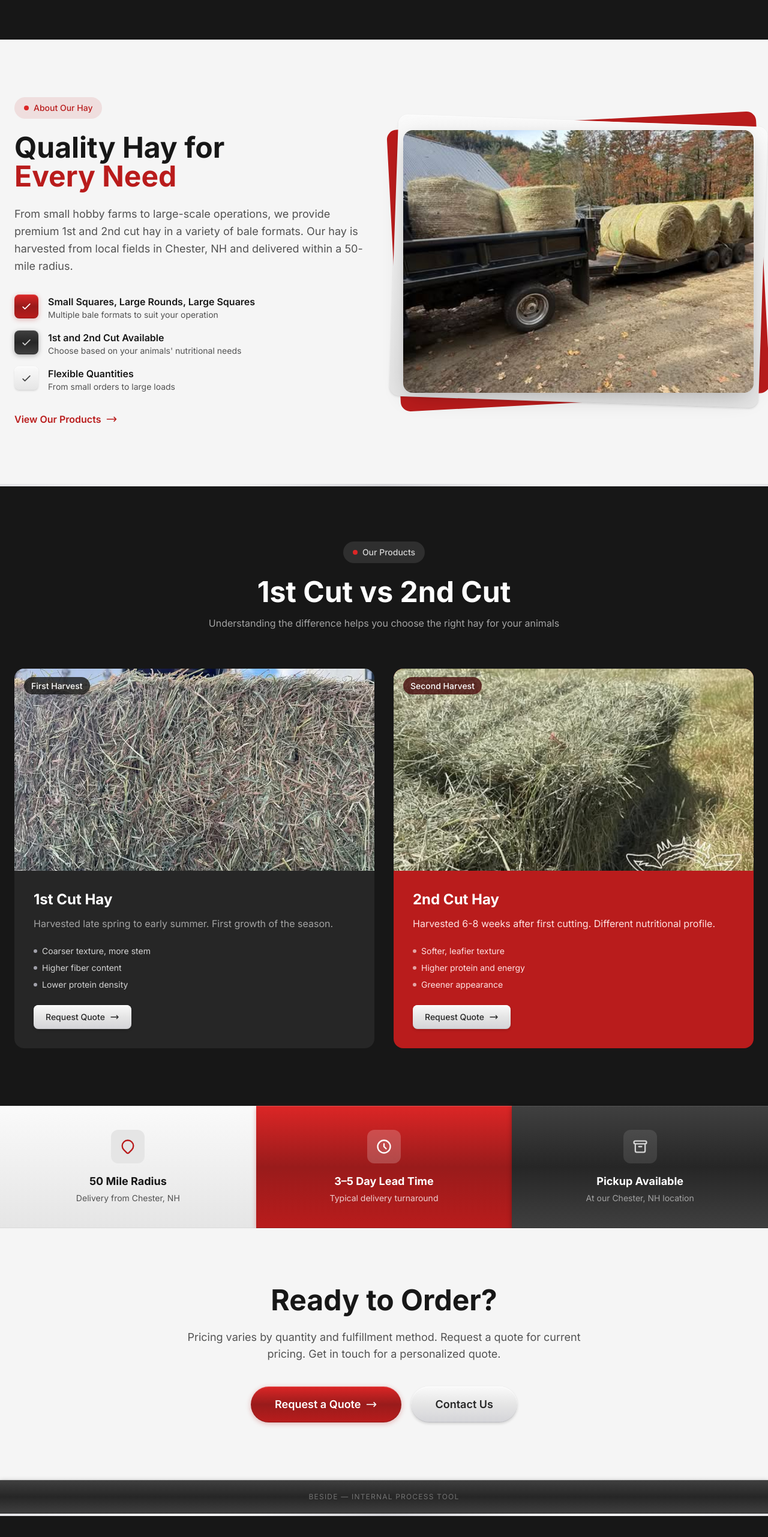
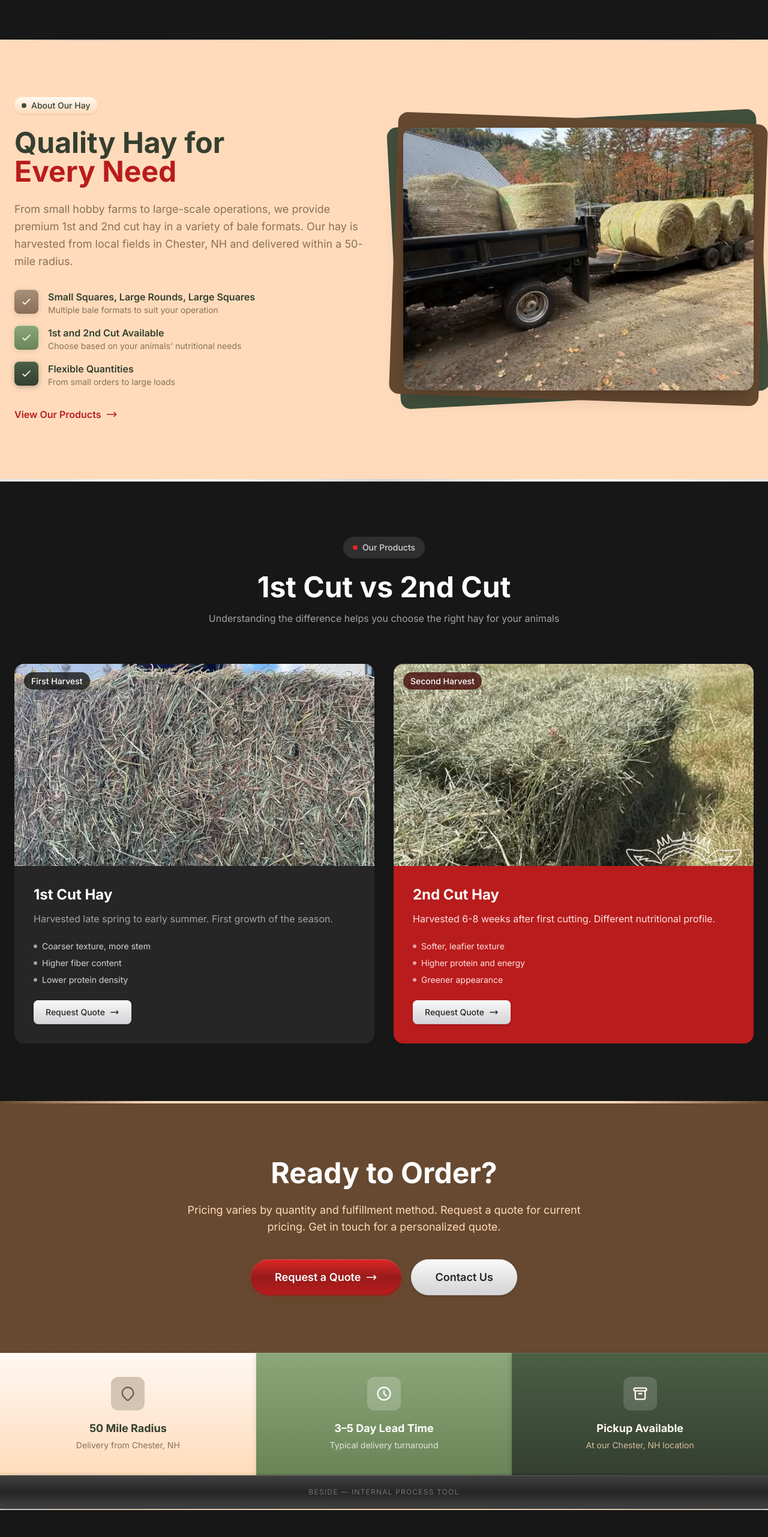
Before and after one commit to Bjorno02/Long-Barn-Hay, a Next.js app: page / in a window 1280 px wide. Shown: the part 1161-3724 px from the top of the page at 60% size. Built offline with nearby package versions, Linux system fonts and the light colour scheme.

Commit message:
Color Experiments

```diff
--- a/package.json
+++ b/package.json
@@ -22,7 +22,7 @@
     "@types/react-dom": "^18.3.1",
     "autoprefixer": "^10.4.20",
     "eslint": "^8.57.1",
-    "eslint-config-next": "^16.1.4",
+    "eslint-config-next": "^16.1.5",
     "postcss": "^8.4.47",
     "tailwindcss": "^3.4.14",
     "typescript": "^5.6.3"
--- a/src/app/globals.css
+++ b/src/app/globals.css
@@ -162,4 +162,98 @@
   .grey-surface {
     @apply bg-steel-200 text-steel-900;
   }
+
+  /* Earth tone surfaces */
+  .earth-surface {
+    background: linear-gradient(180deg, #fffdfb 0%, #fff8f2 100%);
+    @apply text-forest-800;
+  }
+
+  .earth-surface-warm {
+    background: linear-gradient(180deg, #fff8f2 0%, #FFDBBB 100%);
+    @apply text-forest-800;
+  }
+
+  .earth-surface-dark {
+    background: linear-gradient(180deg, #404E3B 0%, #343f30 100%);
+    @apply text-cream-100;
+  }
+
+  /* Forest green accent (#404E3B) */
+  .forest-accent {
+    background: linear-gradient(180deg, #4a6043 0%, #404E3B 50%, #343f30 100%);
+    box-shadow:
+      inset 0 1px 0 rgba(255,255,255,0.15),
+      inset 0 -1px 0 rgba(0,0,0,0.2),
+      0 2px 8px rgba(64, 78, 59, 0.4);
+    @apply text-cream-100;
+  }
+
+  /* Sage green accent (#7B9669) */
+  .sage-accent {
+    background: linear-gradient(180deg, #8ba77a 0%, #7B9669 50%, #6a8458 100%);
+    box-shadow:
+      inset 0 1px 0 rgba(255,255,255,0.2),
+      inset 0 -1px 0 rgba(0,0,0,0.15),
+      0 2px 8px rgba(123, 150, 105, 0.3);
+    @apply text-white;
+  }
+
+  /* Earth/taupe accent (#997E67) */
+  .earth-accent {
+    background: linear-gradient(180deg, #a8907a 0%, #997E67 50%, #8a7059 100%);
+    box-shadow:
+      inset 0 1px 0 rgba(255,255,255,0.2),
+      inset 0 -1px 0 rgba(0,0,0,0.15),
+      0 2px 8px rgba(153, 126, 103, 0.3);
+    @apply text-white;
+  }
+
+  /* Earth divider */
+  .earth-divider {
+    height: 2px;
+    background: linear-gradient(90deg,
+      transparent 0%,
+      #d4c4b4 10%,
+      #FFDBBB 50%,
+      #d4c4b4 90%,
+      transparent 100%
+    );
+  }
+
+  /* Cream pill/badge */
+  .cream-pill {
+    background: linear-gradient(180deg, #fff8f2 0%, #FFDBBB 100%);
+    box-shadow:
+      inset 0 1px 0 rgba(255,255,255,0.9),
+      0 1px 2px rgba(0,0,0,0.1);
+    @apply px-3 py-1 rounded-full text-sm font-medium text-forest-800;
+  }
+
+  /* Forest pill/badge */
+  .forest-pill {
+    background: linear-gradient(180deg, #e6ebe4 0%, #cdd7c9 100%);
+    box-shadow:
+      inset 0 1px 0 rgba(255,255,255,0.9),
+      0 1px 2px rgba(0,0,0,0.1);
+    @apply px-3 py-1 rounded-full text-sm font-medium text-forest-700;
+  }
+
+  /* Sage pill/badge */
+  .sage-pill {
+    background: linear-gradient(180deg, #e8ece4 0%, #d1d9c9 100%);
+    box-shadow:
+      inset 0 1px 0 rgba(255,255,255,0.9),
+      0 1px 2px rgba(0,0,0,0.1);
+    @apply px-3 py-1 rounded-full text-sm font-medium text-sage-500;
+  }
+
+  /* Earth pill/badge */
+  .earth-pill {
+    background: linear-gradient(180deg, #f5f0eb 0%, #e8ddd3 100%);
+    box-shadow:
+      inset 0 1px 0 rgba(255,255,255,0.9),
+      0 1px 2px rgba(0,0,0,0.1);
+    @apply px-3 py-1 rounded-full text-sm font-medium text-earth-700;
+  }
 }
--- a/src/app/page.tsx
+++ b/src/app/page.tsx
@@ -205,22 +205,23 @@ export default function HomePage(): JSX.Element {
       </section>
 
       {/* About / Intro Section */}
-      <section className="relative bg-steel-100 py-24">
+      <section className="relative py-24" style={{ backgroundColor: '#FFDBBB' }}>
+        <div className="absolute top-0 left-0 right-0 earth-divider" />
         <div className="max-w-7xl mx-auto px-6">
           <div className="grid grid-cols-1 lg:grid-cols-2 gap-16 items-center">
             {/* Text Content */}
             <div>
-              <div className="inline-flex items-center gap-2 px-4 py-2 rounded-full bg-barn-600/10 text-barn-600 text-sm font-medium mb-6">
-                <span className="w-2 h-2 rounded-full bg-barn-500" />
+              <div className="inline-flex items-center gap-2 cream-pill mb-6">
+                <span className="w-2 h-2 rounded-full bg-forest-700" />
                 About Our Hay
               </div>
 
-              <h2 className="text-4xl lg:text-5xl font-bold text-steel-900 mb-6 leading-tight">
+              <h2 className="text-4xl lg:text-5xl font-bold text-forest-800 mb-6 leading-tight">
                 Quality Hay for<br />
                 <span className="text-barn-600">Every Need</span>
               </h2>
 
-              <p className="text-lg text-steel-600 mb-8 leading-relaxed">
+              <p className="text-lg text-earth-600 mb-8 leading-relaxed">
                 From small hobby farms to large-scale operations, we provide premium 1st and 2nd cut hay
                 in a variety of bale formats. Our hay is harvested from local fields in Chester, NH
                 and delivered within a {siteConfig.radiusMiles}-mile radius.
@@ -228,36 +229,36 @@ export default function HomePage(): JSX.Element {
 
               <div className="space-y-4 mb-8">
                 <div className="flex items-start gap-4">
-                  <div className="w-10 h-10 rounded-lg chrome-red flex items-center justify-center flex-shrink-0">
+                  <div className="w-10 h-10 rounded-lg earth-accent flex items-center justify-center flex-shrink-0">
                     <svg className="w-5 h-5 text-white" fill="none" stroke="currentColor" viewBox="0 0 24 24">
                       <path strokeLinecap="round" strokeLinejoin="round" strokeWidth={2} d="M5 13l4 4L19 7" />
                     </svg>
                   </div>
                   <div>
-                    <h3 className="font-semibold text-steel-900">Small Squares, Large Rounds, Large Squares</h3>
-                    <p className="text-steel-600 text-sm">Multiple bale formats to suit your operation</p>
+                    <h3 className="font-semibold text-forest-800">Small Squares, Large Rounds, Large Squares</h3>
+                    <p className="text-earth-600 text-sm">Multiple bale formats to suit your operation</p>
                   </div>
                 </div>
                 <div className="flex items-start gap-4">
-                  <div className="w-10 h-10 rounded-lg chrome-surface-dark flex items-center justify-center flex-shrink-0">
-                    <svg className="w-5 h-5 text-steel-300" fill="none" stroke="currentColor" viewBox="0 0 24 24">
+                  <div className="w-10 h-10 rounded-lg sage-accent flex items-center justify-center flex-shrink-0">
+                    <svg className="w-5 h-5 text-white" fill="none" stroke="currentColor" viewBox="0 0 24 24">
                       <path strokeLinecap="round" strokeLinejoin="round" strokeWidth={2} d="M5 13l4 4L19 7" />
                     </svg>
                   </div>
                   <div>
-                    <h3 className="font-semibold text-steel-900">1st and 2nd Cut Available</h3>
-                    <p className="text-steel-600 text-sm">Choose based on your animals' nutritional needs</p>
+                    <h3 className="font-semibold text-forest-800">1st and 2nd Cut Available</h3>
+                    <p className="text-earth-600 text-sm">Choose based on your animals' nutritional needs</p>
                   </div>
                 </div>
                 <div className="flex items-start gap-4">
-                  <div className="w-10 h-10 rounded-lg chrome-surface flex items-center justify-center flex-shrink-0">
-                    <svg className="w-5 h-5 text-steel-700" fill="none" stroke="currentColor" viewBox="0 0 24 24">
+                  <div className="w-10 h-10 rounded-lg forest-accent flex items-center justify-center flex-shrink-0">
+                    <svg className="w-5 h-5 text-cream-100" fill="none" stroke="currentColor" viewBox="0 0 24 24">
                       <path strokeLinecap="round" strokeLinejoin="round" strokeWidth={2} d="M5 13l4 4L19 7" />
                     </svg>
                   </div>
                   <div>
-                    <h3 className="font-semibold text-steel-900">Flexible Quantities</h3>
-                    <p className="text-steel-600 text-sm">From small orders to large loads</p>
+                    <h3 className="font-semibold text-forest-800">Flexible Quantities</h3>
+                    <p className="text-earth-600 text-sm">From small orders to large loads</p>
                   </div>
                 </div>
               </div>
@@ -275,8 +276,8 @@ export default function HomePage(): JSX.Element {
 
             {/* Image */}
             <div className="relative">
-              <div className="absolute -inset-4 bg-barn-600 rounded-2xl -rotate-3" />
-              <div className="absolute -inset-4 chrome-surface rounded-2xl rotate-2" />
+              <div className="absolute -inset-4 bg-forest-700 rounded-2xl -rotate-3" />
+              <div className="absolute -inset-4 rounded-2xl rotate-2" style={{ backgroundColor: '#664930' }} />
               <div className="relative aspect-[4/3] rounded-2xl overflow-hidden shadow-deep">
                 <Image
                   src="/photos/RoundBales.jpg"
@@ -392,46 +393,14 @@ export default function HomePage(): JSX.Element {
         </div>
       </section>
 
-      {/* Service Info Strip */}
-      <section className="relative">
-        <div className="grid grid-cols-1 md:grid-cols-3">
-          <div className="chrome-surface p-10 text-center">
-            <div className="w-14 h-14 mx-auto mb-4 rounded-xl bg-steel-200 flex items-center justify-center">
-              <svg className="w-7 h-7 text-barn-600" fill="none" stroke="currentColor" viewBox="0 0 24 24">
-                <path strokeLinecap="round" strokeLinejoin="round" strokeWidth={2} d="M17.657 16.657L13.414 20.9a1.998 1.998 0 01-2.827 0l-4.244-4.243a8 8 0 1111.314 0z" />
-              </svg>
-            </div>
-            <h3 className="font-bold text-steel-900 text-lg mb-1">{siteConfig.radiusMiles} Mile Radius</h3>
-            <p className="text-steel-600 text-sm">Delivery from {siteConfig.address.city}, {siteConfig.address.state}</p>
-          </div>
-          <div className="chrome-red p-10 text-center">
-            <div className="w-14 h-14 mx-auto mb-4 rounded-xl bg-white/20 flex items-center justify-center">
-              <svg className="w-7 h-7 text-white" fill="none" stroke="currentColor" viewBox="0 0 24 24">
-                <path strokeLinecap="round" strokeLinejoin="round" strokeWidth={2} d="M12 8v4l3 3m6-3a9 9 0 11-18 0 9 9 0 0118 0z" />
-              </svg>
-            </div>
-            <h3 className="font-bold text-white text-lg mb-1">{siteConfig.deliveryLeadTimeDays} Day Lead Time</h3>
-            <p className="text-white/80 text-sm">Typical delivery turnaround</p>
-          </div>
-          <div className="chrome-surface-dark p-10 text-center">
-            <div className="w-14 h-14 mx-auto mb-4 rounded-xl bg-white/10 flex items-center justify-center">
-              <svg className="w-7 h-7 text-steel-300" fill="none" stroke="currentColor" viewBox="0 0 24 24">
-                <path strokeLinecap="round" strokeLinejoin="round" strokeWidth={2} d="M5 8h14M5 8a2 2 0 110-4h14a2 2 0 110 4M5 8v10a2 2 0 002 2h10a2 2 0 002-2V8m-9 4h4" />
-              </svg>
-            </div>
-            <h3 className="font-bold text-white text-lg mb-1">Pickup Available</h3>
-            <p className="text-steel-400 text-sm">At our Chester, NH location</p>
-          </div>
-        </div>
-      </section>
-
       {/* CTA Section */}
-      <section className="relative bg-steel-100 py-24">
+      <section className="relative py-24" style={{ backgroundColor: '#664930' }}>
+        <div className="absolute top-0 left-0 right-0 h-1" style={{ background: 'linear-gradient(90deg, transparent 0%, #FFDBBB 20%, #FFDBBB 80%, transparent 100%)' }} />
         <div className="max-w-4xl mx-auto px-6 text-center">
-          <h2 className="text-4xl lg:text-5xl font-bold text-steel-900 mb-6">
+          <h2 className="text-4xl lg:text-5xl font-bold text-white mb-6">
             Ready to Order?
           </h2>
-          <p className="text-lg text-steel-600 mb-10 max-w-2xl mx-auto">
+          <p className="text-lg text-cream-200 mb-10 max-w-2xl mx-auto">
             {siteConfig.disclaimers.pricing} Get in touch for a personalized quote.
           </p>
           <div className="flex flex-col sm:flex-row gap-4 justify-center">
@@ -454,6 +423,39 @@ export default function HomePage(): JSX.Element {
         </div>
       </section>
 
+      {/* Service Info Strip */}
+      <section className="relative">
+        <div className="grid grid-cols-1 md:grid-cols-3">
+          <div className="earth-surface-warm p-10 text-center">
+            <div className="w-14 h-14 mx-auto mb-4 rounded-xl bg-earth-300 flex items-center justify-center">
+              <svg className="w-7 h-7 text-earth-700" fill="none" stroke="currentColor" viewBox="0 0 24 24">
+                <path strokeLinecap="round" strokeLinejoin="round" strokeWidth={2} d="M17.657 16.657L13.414 20.9a1.998 1.998 0 01-2.827 0l-4.244-4.243a8 8 0 1111.314 0z" />
+              </svg>
+            </div>
+            <h3 className="font-bold text-forest-800 text-lg mb-1">{siteConfig.radiusMiles} Mile Radius</h3>
+            <p className="text-earth-600 text-sm">Delivery from {siteConfig.address.city}, {siteConfig.address.state}</p>
+          </div>
+          <div className="sage-accent p-10 text-center">
+            <div className="w-14 h-14 mx-auto mb-4 rounded-xl bg-white/20 flex items-center justify-center">
+              <svg className="w-7 h-7 text-white" fill="none" stroke="currentColor" viewBox="0 0 24 24">
+                <path strokeLinecap="round" strokeLinejoin="round" strokeWidth={2} d="M12 8v4l3 3m6-3a9 9 0 11-18 0 9 9 0 0118 0z" />
+              </svg>
+            </div>
+            <h3 className="font-bold text-white text-lg mb-1">{siteConfig.deliveryLeadTimeDays} Day Lead Time</h3>
+            <p className="text-white/80 text-sm">Typical delivery turnaround</p>
+          </div>
+          <div className="forest-accent p-10 text-center">
+            <div className="w-14 h-14 mx-auto mb-4 rounded-xl bg-white/15 flex items-center justify-center">
+              <svg className="w-7 h-7 text-cream-100" fill="none" stroke="currentColor" viewBox="0 0 24 24">
+                <path strokeLinecap="round" strokeLinejoin="round" strokeWidth={2} d="M5 8h14M5 8a2 2 0 110-4h14a2 2 0 110 4M5 8v10a2 2 0 002 2h10a2 2 0 002-2V8m-9 4h4" />
+              </svg>
+            </div>
+            <h3 className="font-bold text-cream-100 text-lg mb-1">Pickup Available</h3>
+            <p className="text-cream-200/80 text-sm">At our Chester, NH location</p>
+          </div>
+        </div>
+      </section>
+
       {/* BeSide */}
       <section className="relative h-14 chrome-surface-dark">
         <div className="absolute inset-x-0 top-0 h-px bg-gradient-to-r from-transparent via-white/10 to-transparent" />
--- a/src/components/layout/Footer.tsx
+++ b/src/components/layout/Footer.tsx
@@ -5,8 +5,8 @@ import { siteConfig } from '@/lib/siteConfig';
 export function Footer(): JSX.Element {
   return (
     <footer className="relative">
-      {/* Chrome top accent */}
-      <div className="h-1 bg-chrome-gradient" />
+      {/* Earth tone top accent */}
+      <div className="earth-divider" />
 
       <div className="bg-steel-900">
         <div className="max-w-7xl mx-auto px-6 py-16">
@@ -92,7 +92,7 @@ export function Footer(): JSX.Element {
                 &copy; {new Date().getFullYear()} {siteConfig.companyName}. All rights reserved.
               </p>
               <div className="flex items-center gap-2 text-steel-600 text-xs">
-                <span className="w-1.5 h-1.5 rounded-full bg-barn-500" />
+                <span className="w-1.5 h-1.5 rounded-full bg-hay-500" />
                 <span>Chester, NH</span>
               </div>
             </div>
--- a/tailwind.config.ts
+++ b/tailwind.config.ts
@@ -46,6 +46,58 @@ const config: Config = {
           500: '#71717a',
           600: '#52525b',
         },
+        // EARTH TONES: Forest green (dark olive - #404E3B)
+        forest: {
+          50: '#f4f6f3',
+          100: '#e6ebe4',
+          200: '#cdd7c9',
+          300: '#a8b9a1',
+          400: '#7f9575',
+          500: '#5f7855',
+          600: '#4a6043',
+          700: '#404E3B',
+          800: '#343f30',
+          900: '#2b3428',
+        },
+        // EARTH TONES: Taupe/brown (#997E67)
+        earth: {
+          50: '#faf8f6',
+          100: '#f5f0eb',
+          200: '#e8ddd3',
+          300: '#d4c4b4',
+          400: '#bda692',
+          500: '#997E67',
+          600: '#8a7059',
+          700: '#735c49',
+          800: '#5f4c3d',
+          900: '#4e3f33',
+        },
+        // EARTH TONES: Cream/peach (#FFDBBB)
+        cream: {
+          50: '#fffdfb',
+          100: '#fff8f2',
+          200: '#FFDBBB',
+          300: '#ffc999',
+          400: '#ffb577',
+          500: '#f59e5c',
+          600: '#e08543',
+          700: '#c06c32',
+          800: '#9d562a',
+          900: '#804726',
+        },
+        // EARTH TONES: Sage green (#7B9669)
+        sage: {
+          50: '#f5f7f3',
+          100: '#e8ece4',
+          200: '#d1d9c9',
+          300: '#b2c0a4',
+          400: '#7B9669',
+          500: '#6a8458',
+          600: '#536a45',
+          700: '#435538',
+          800: '#38452f',
+          900: '#2f3a28',
+        },
       },
       backgroundImage: {
         'chrome-gradient': 'linear-gradient(135deg, #e4e4e7 0%, #fafafa 25%, #d4d4d8 50%, #fafafa 75%, #e4e4e7 100%)',
@@ -57,6 +109,10 @@ const config: Config = {
         'chrome-red': 'linear-gradient(135deg, #991b1b 0%, #dc2626 25%, #b91c1c 50%, #dc2626 75%, #991b1b 100%)',
         'red-gradient': 'linear-gradient(135deg, #b91c1c 0%, #dc2626 50%, #b91c1c 100%)',
         'diagonal-split': 'linear-gradient(135deg, #dc2626 50%, #f5f5f5 50%)',
+        'forest-gradient': 'linear-gradient(135deg, #343f30 0%, #404E3B 50%, #343f30 100%)',
+        'earth-gradient': 'linear-gradient(135deg, #8a7059 0%, #997E67 50%, #8a7059 100%)',
+        'sage-gradient': 'linear-gradient(135deg, #6a8458 0%, #7B9669 50%, #6a8458 100%)',
+        'cream-warm': 'linear-gradient(180deg, #fffdfb 0%, #fff8f2 50%, #FFDBBB 100%)',
       },
       boxShadow: {
         'chrome': '0 1px 3px rgba(0,0,0,0.12), 0 1px 2px rgba(0,0,0,0.24), inset 0 1px 0 rgba(255,255,255,0.5)',
```
Also changed, not shown: src/app/contact/page.tsx (+15 -14 lines), src/app/delivery/page.tsx (+24 -23 lines), src/app/products/page.tsx (+27 -25 lines), src/app/quote/page.tsx (+9 -8 lines), 1 other file (tests, documents, lock files or other folders).
